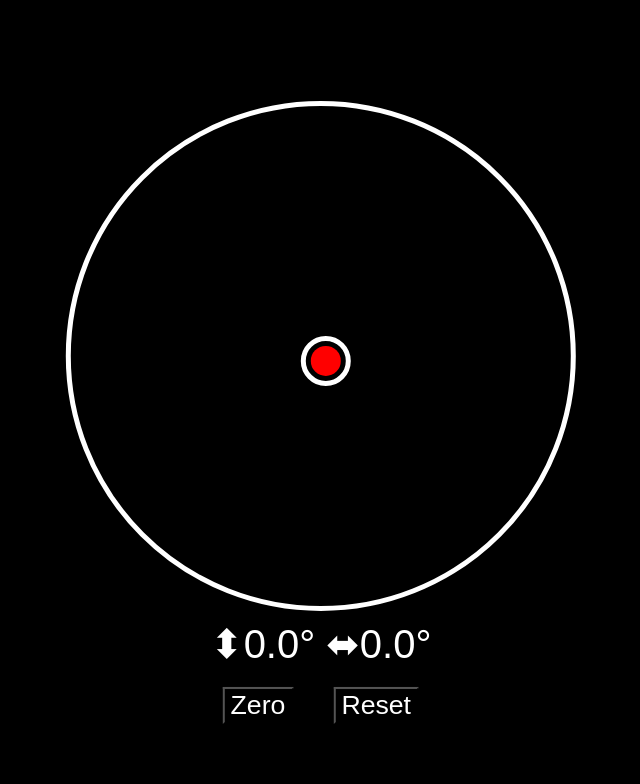
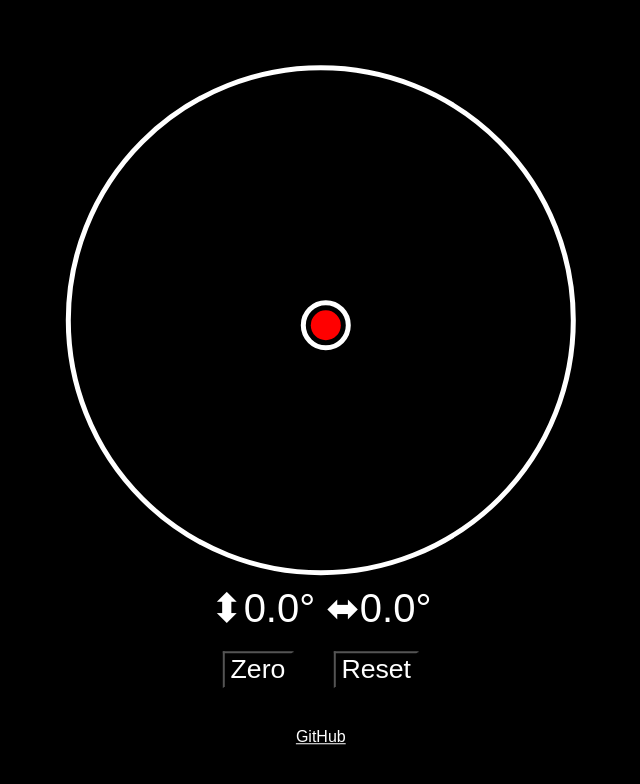
Before and after one commit to tantecky/libela, a React (Vite) app: page / in a window 1280 px wide. Shown: the top 784 px of the page, without its empty margins (309-949 px from the left). Built offline with nearby package versions, Linux system fonts and the light colour scheme; the HTML template or start-up script is replaced by a standard one.

Commit message:
Add Footer

```diff
--- a/src/App.tsx
+++ b/src/App.tsx
@@ -6,6 +6,7 @@ import { AngleData } from './model/AngleData'
 import BubbleRadar from './component/BubbleRadar'
 import ZeroReset from './component/ZeroReset'
 import InstallButton from './component/InstallButton'
+import Footer from './component/Footer'
 
 function App() {
   const [angleData, setOrientationData] = useState<AngleData>(
@@ -35,6 +36,7 @@ function App() {
           gamma={angleData.gamma}
           setOrientationData={setOrientationData}
         />
+        <Footer />
       </div>
     </>
   )
--- /dev/null
+++ b/src/component/Footer.css
@@ -0,0 +1,10 @@
+.footer {
+  text-align: center;
+  a:link {
+    color: white;
+  }
+  a:visited {
+    color: white;
+  }
+  margin-top: 40px;
+}
--- /dev/null
+++ b/src/component/Footer.tsx
@@ -0,0 +1,11 @@
+import './Footer.css'
+
+export default function Footer() {
+  return (
+    <p className="footer">
+      <a href="https://github.com/tantecky/libela" target="_blank">
+        GitHub
+      </a>
+    </p>
+  )
+}
```
